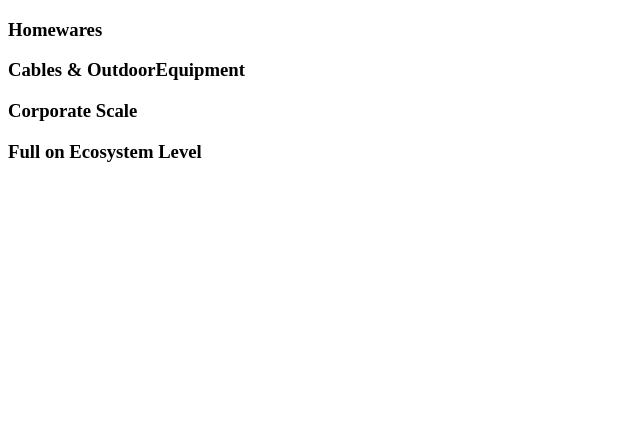
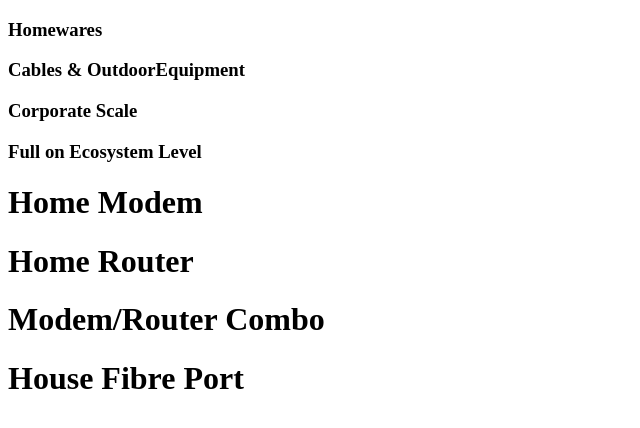
Before and after one commit to Beximus/borkbork, a plain HTML site: page index.html in a window 1280 px wide. Shown: the whole page, without its empty margins (0-640 px from the left). Drawn offline with Linux system fonts and the light colour scheme.

Commit message:
Update index.html

```diff
--- a/index.html
+++ b/index.html
@@ -10,5 +10,11 @@
 		<h3>Corporate Scale</h3>
 		<h3>Full on Ecosystem Level</h3>
 	</div>
+	<div id="hwares">
+		<h1>Home Modem</h1>
+		<h1>Home Router</h1>
+		<h1>Modem/Router Combo</h1>
+		<h1>House Fibre Port</h1>
+	</div>
 </body>
 </html>
```
